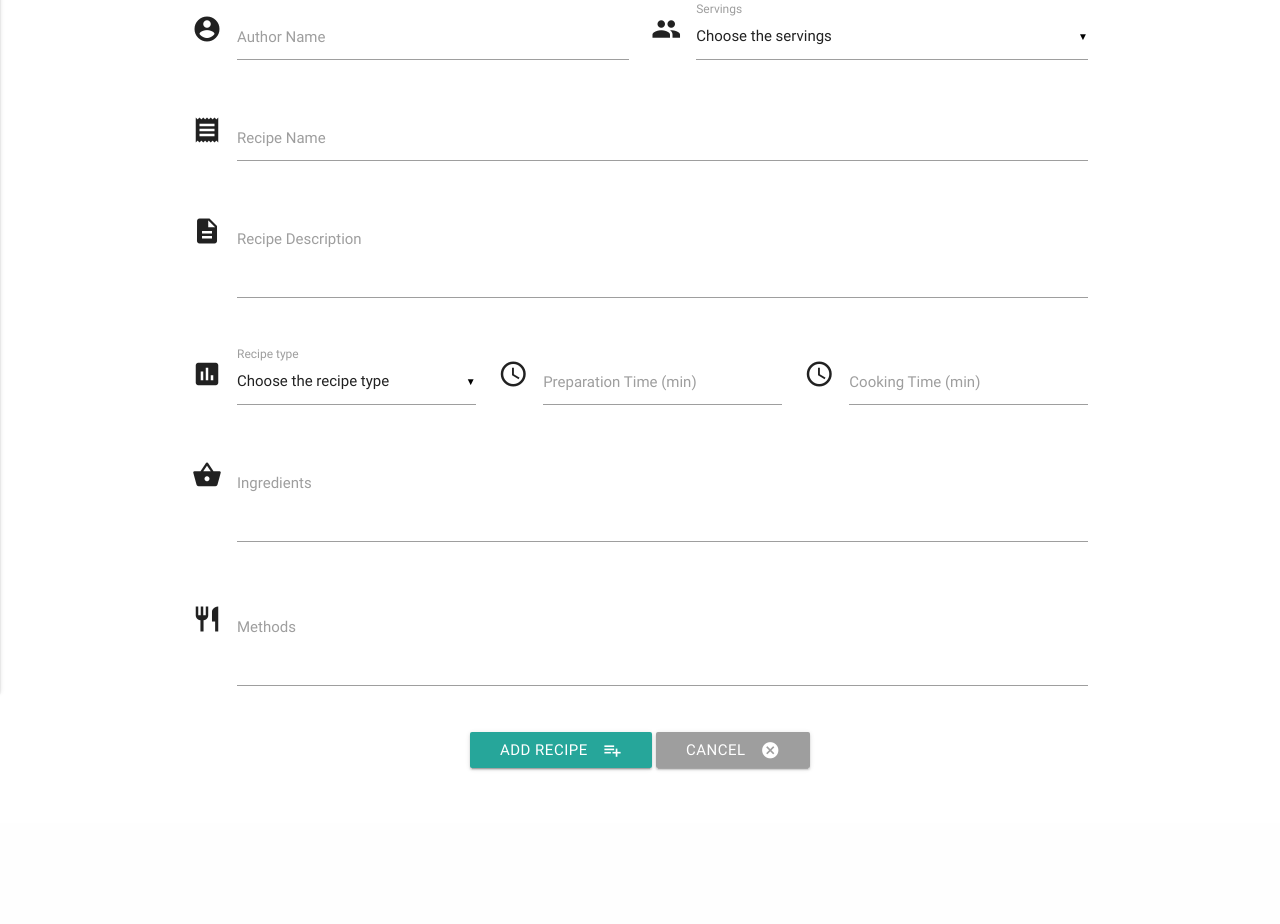
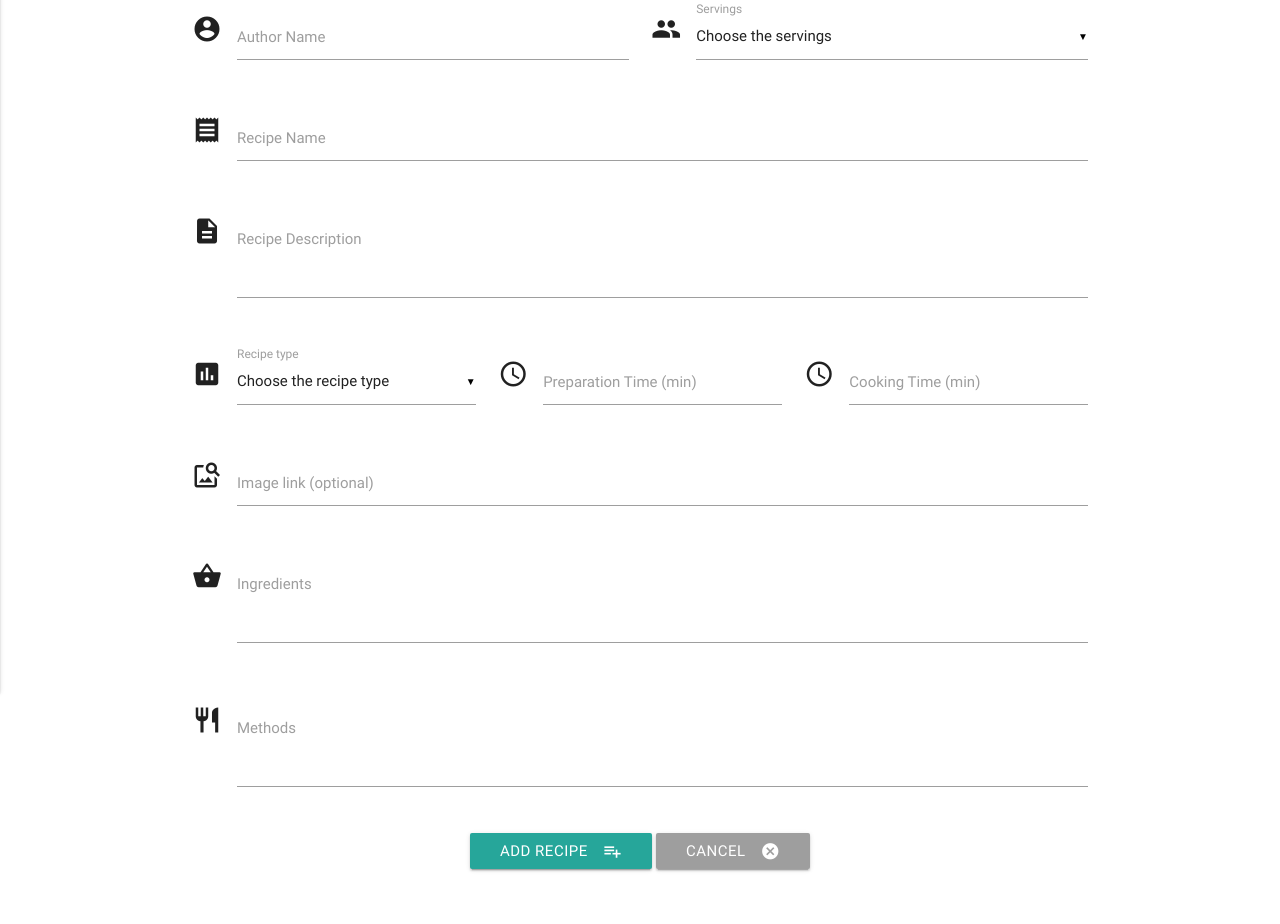
Before and after one commit to comanezz/recipe-website, a Flask app: page /add_recipe in a window 1280 px wide. Shown: the part 168-1092 px from the top of the page. Before the commit the page ends 939 px from the top, so only its background shows below. Run offline with Flask 2, Linux system fonts and the light colour scheme; data that the repository does not hold is empty; some libraries are stand-ins or nearby versions.

Commit message:
image link added to the form add recipe and edit recipe

```diff
--- a/app.py
+++ b/app.py
@@ -60,7 +60,8 @@ def update_recipe(recipe_id):
         'preparation_time': request.form.get('preparation_time'),
         'cooking_time': request.form.get('cooking_time'),
         'ingredients': request.form.get('ingredients'),
-        'methods': request.form.get('methods')
+        'methods': request.form.get('methods'),
+        'image_link': request.form.get('image_link')
     })
     return redirect(url_for('get_recipes'))
 
--- a/templates/addrecipe.html
+++ b/templates/addrecipe.html
@@ -65,6 +65,14 @@
           <label for="cooking">Cooking Time (min)</label>
         </div>
       </div>
+      <!-- Image link -->
+      <div class="row">
+        <div class="input-field col s12">
+          <i class="material-icons prefix">image_search</i>
+          <input id="image_link" name="image_link" type="text" class="validate">
+          <label for="image_link">Image link (optional)</label>
+        </div>
+      </div>
       <!-- Ingredients -->
       <div class="row">
         <div class="input-field col s12">
```
Also changed, not shown: templates/editrecipe.html (+8 -0 lines).
